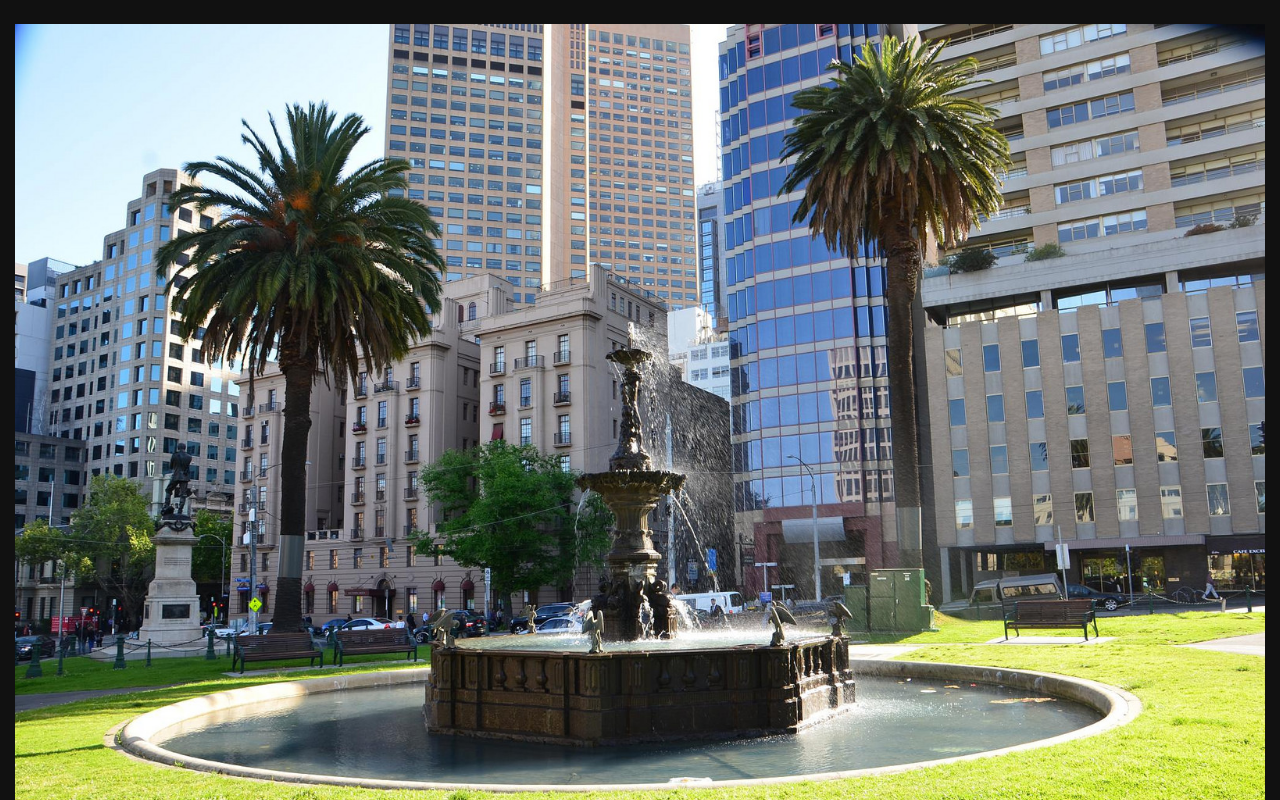
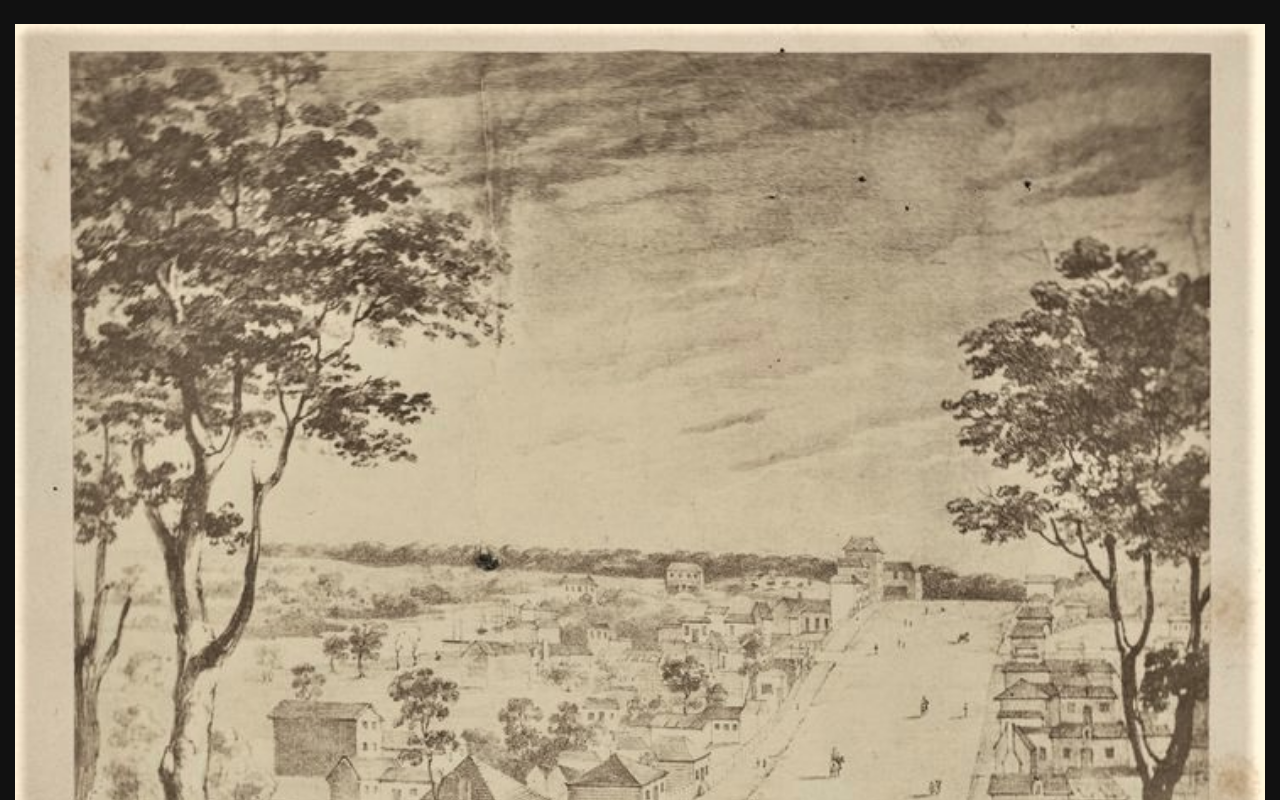
Before and after one commit to VE-Design-Team/DhumbahGoorowa, a plain HTML site: page 1.html in a window 1280 px wide. Shown: the top 800 px of the page. Drawn offline with nearby package versions, Linux system fonts and the light colour scheme.

Commit message:
Looking west bug

```diff
--- a/1.html
+++ b/1.html
@@ -42,7 +42,7 @@
 
             </div>
             <div class="col-12">
-                <img class="img-fluid w-100" src="./img/1/gordonfountain.jpg">
+                <img class="img-fluid w-100" src="./img/1/looking_west.jpg">
                 <p class="text-center lead">Looking west down Collins Street, sketch 1840</p>
                 <hr>
             </div>
```
